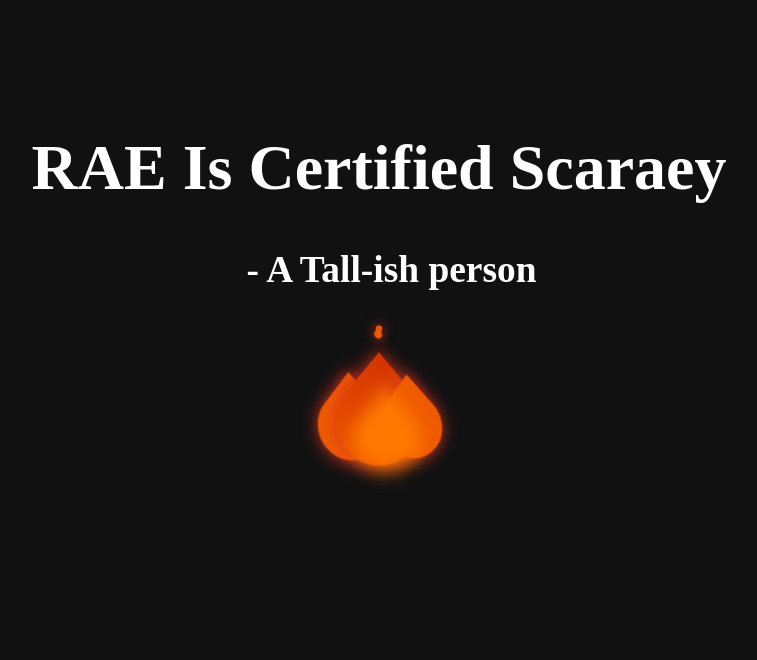
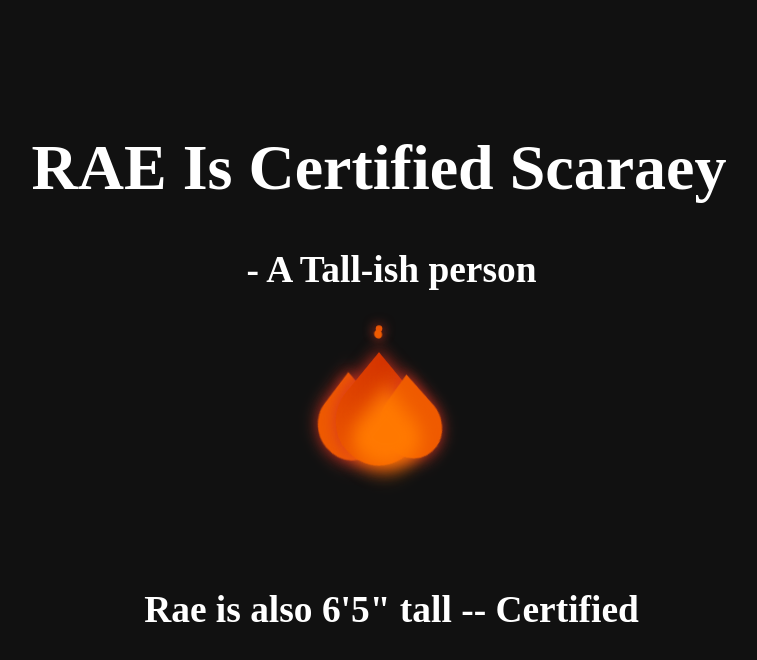
Before and after one commit to fisher60/rae-shitpost, a plain HTML site: page index.html in a window 1280 px wide. Shown: the whole page, without its empty margins (269-1026 px from the left). Drawn offline with Linux system fonts and the light colour scheme.

Commit message:
add height

```diff
--- a/index.html
+++ b/index.html
@@ -29,6 +29,9 @@
               </div>
             </div>
           </div>
+          <div class="title-content">
+            <h3>Rae is also 6'5" tall -- Certified</h3>
+          </div>
     </body>
 
 </html>
```
